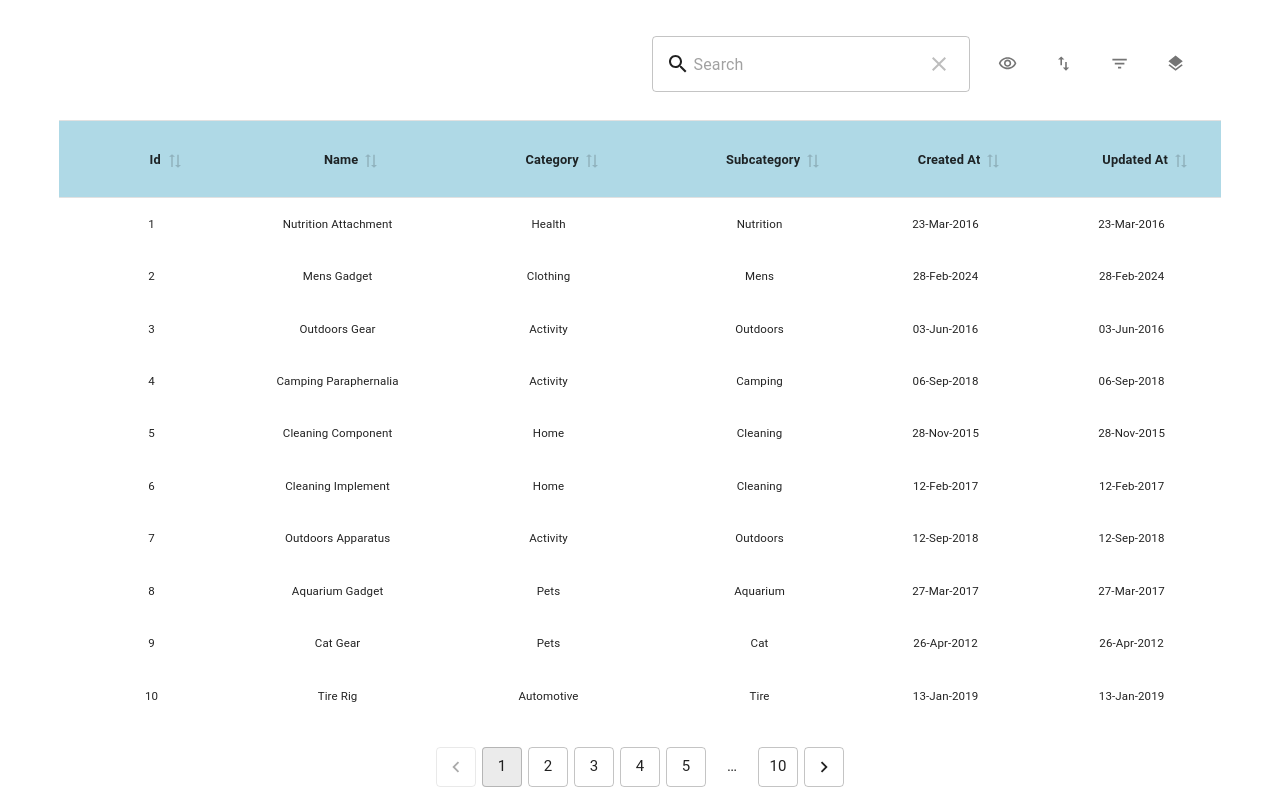
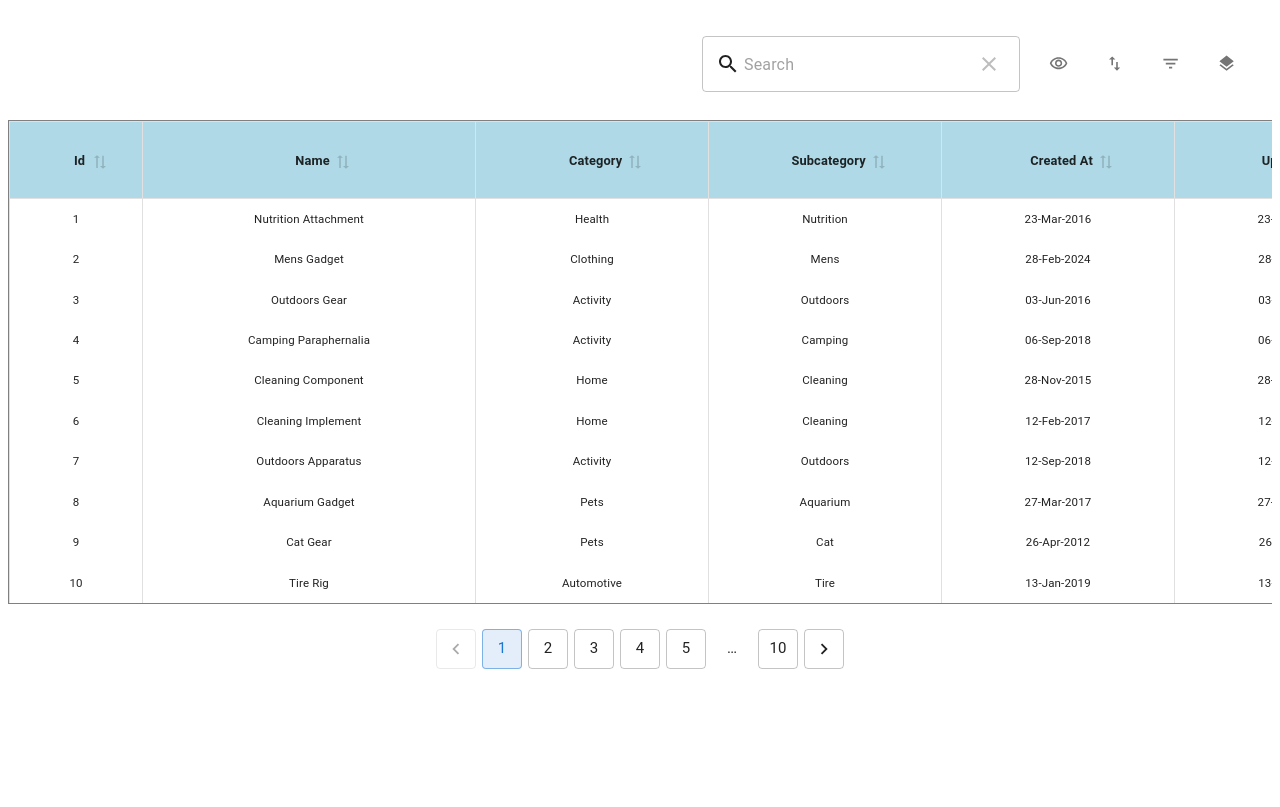
Before and after one commit to Nagpal45/material_react_table, a Next.js app: page / in a window 1280 px wide. Built offline with nearby package versions, Linux system fonts and the light colour scheme.

Commit message:
minor changes

```diff
--- a/src/app/page.jsx
+++ b/src/app/page.jsx
@@ -57,14 +57,16 @@ const App = () => {
     muiTableBodyCellProps: {
       sx: {
         border: "none",
-        padding: "18px",
+        padding: "12px",
         fontSize: "0.9vw",
         textAlign: "center",
+        borderLeft: "1px solid rgba(224, 224, 224, 1)",
       },
     },
     muiTableHeadCellProps: {
       sx: {
         borderTop: "1px solid rgba(224, 224, 224, 1);",
+        borderLeft: "1px solid rgba(224, 224, 224, 1);",
         fontSize: "1vw",
         textAlign: "center",
         backgroundColor: "lightblue",
@@ -83,18 +85,14 @@ const App = () => {
     muiTableBodyRowProps: {
       hover: false,
     },
-    muiTableBodyProps: {
-      sx: {
-        border: "none",
-      },
-    },
+
     muiTablePaperProps: {
       sx: {
         boxShadow: "none",
       },
     },
     muiTableProps: {
-      sx: { overflow: "hidden" },
+      sx: { overflow: "hidden", border:"1px solid gray" },
     },
     enableMultiSort: true,
     onSortingChange: setSorting,
@@ -113,7 +111,7 @@ const App = () => {
       variant: "outlined",
     },
     muiPaginationProps: {
-      color: "standard",
+      color: "primary",
       showRowsPerPage: false,
       showFirstButton: false,
       showLastButton: false,
@@ -311,8 +309,7 @@ const App = () => {
                 <div className={styles.sepLine}></div>
                 {/* <FilterPanel filters={columnFilters} setColumnFilters={setColumnFilters} data={data}/> */}
                 <Stack gap="0.5vw" sx={{height:"100%", width:"100%"}}>
-
-                  {table.getLeafHeaders().slice(1,7).map((header) => (
+                  {table?.getLeafHeaders()?.map((header) => (
                     <div key={header.id} className={styles.filter}>
                     <p>{header.column.columnDef.header}</p>
                     <MRT_TableHeadCellFilterContainer
--- a/src/app/page.module.css
+++ b/src/app/page.module.css
@@ -7,7 +7,11 @@
 
 
 .tableContainer{
-    width: 92%;
+    width: 100%;
+    height: 100%;
+    display: flex;
+    align-items: center;
+    justify-content: center;
 }
 
 .sidePanel{
--- a/src/data.js
+++ b/src/data.js
@@ -3,14 +3,15 @@ export const tableCols = [
     {
         accessorKey: "id",
         header: "Id",
-        size: 150,
+        size: 100,
       },
       {
         accessorKey: "name",
         header: "Name",
         filterVariant: 'text',
-        size: 150,
-        filterFn: 'fuzzy'
+        size: 300,
+        filterFn: 'fuzzy',
+
       },
       {
         accessorKey: "category",
@@ -21,21 +22,21 @@ export const tableCols = [
       {
         accessorKey: "subcategory",
         header: "Subcategory",
-        size: 150,
+        size: 200,
         filterVariant: 'multi-select'
 
       },
       {
         accessorKey: "createdAt",
         header: "Created At",
-        size: 150,
+        size: 200,
         filterVariant: 'date-range',
         Cell: (value) => moment(value.renderedCellValue).format('DD-MMM-YYYY'),
       },
       {
         accessorKey: "updatedAt",
         header: "Updated At",
-        size: 150,
+        size: 200,
         Cell: (value) => moment(value.renderedCellValue).format('DD-MMM-YYYY'),
         filterVariant: 'date-range',
       },
```
